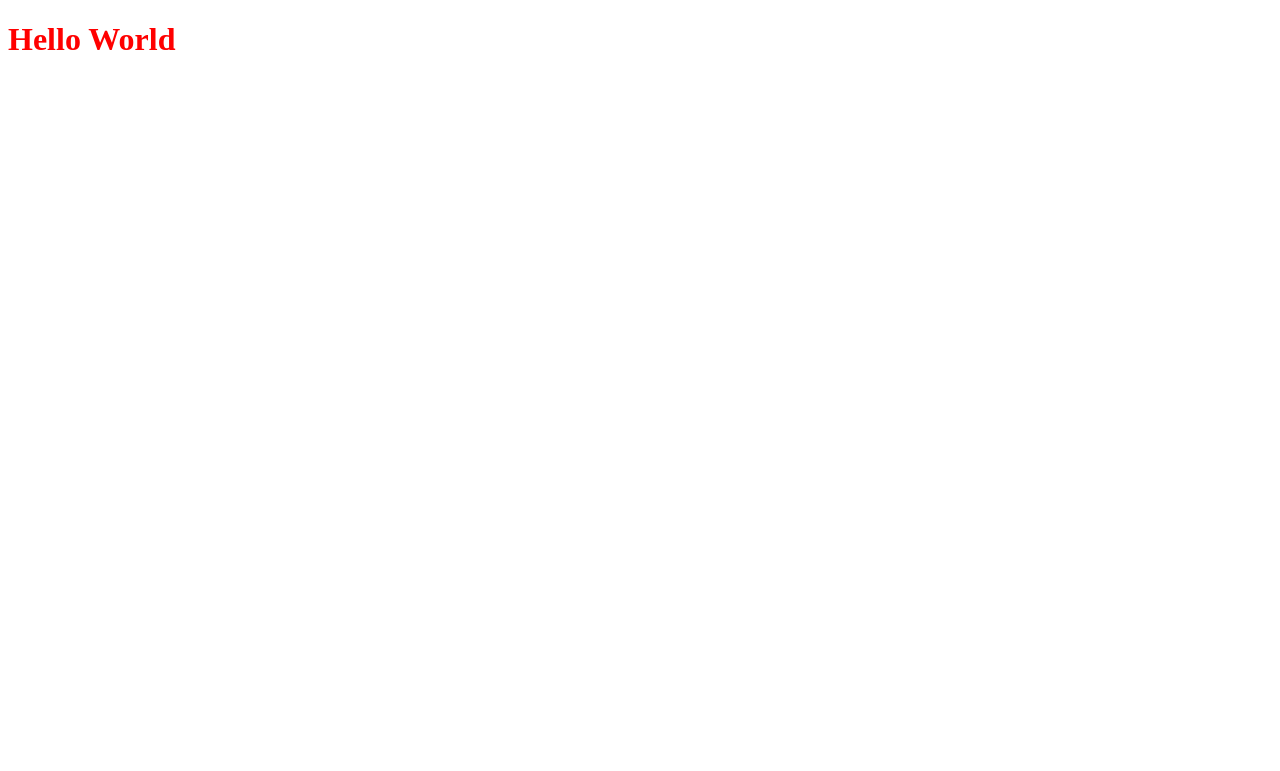
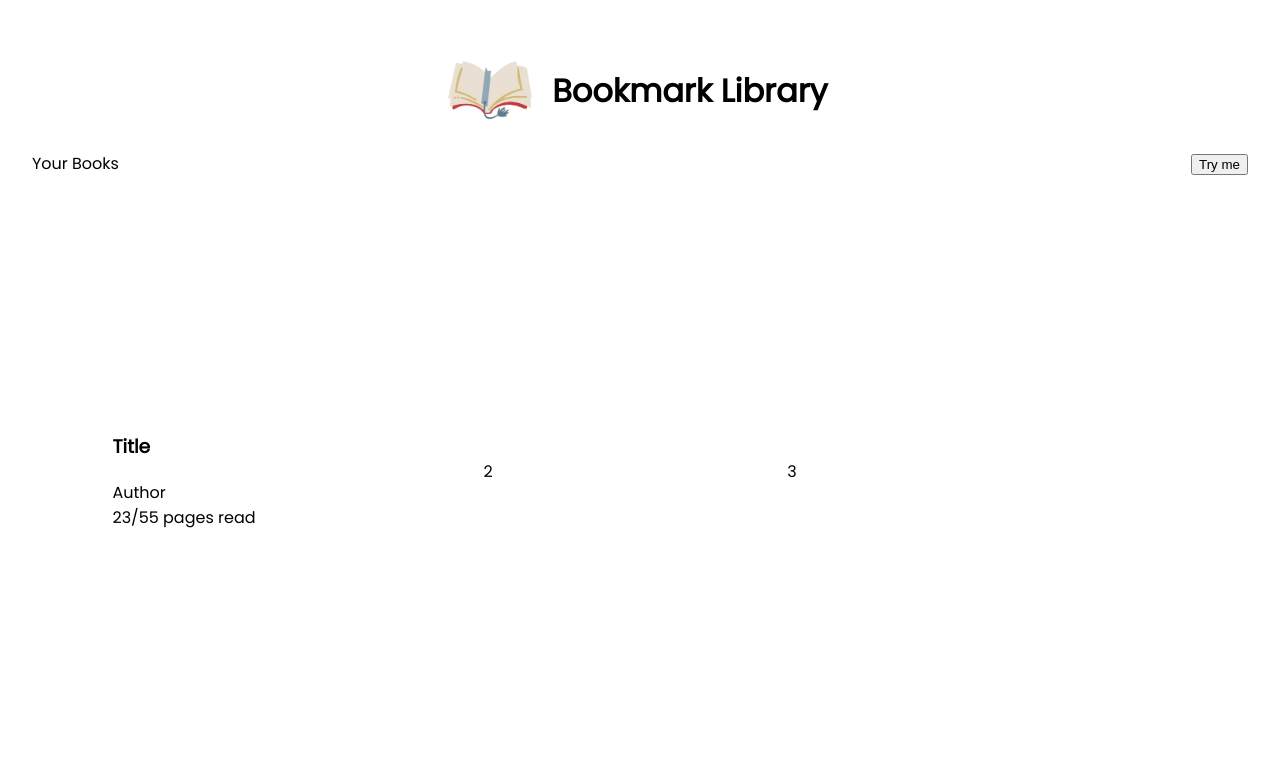
Before and after one commit to SushiBanana/Book-Library, a plain HTML site: page index.html in a window 1280 px wide. Drawn offline with Linux system fonts and the light colour scheme.

Commit message:
Include initial layout

```diff
--- a/index.html
+++ b/index.html
@@ -4,11 +4,33 @@
     <meta charset="UTF-8">
     <meta name="viewport" content="width=device-width, initial-scale=1.0">
     <link rel="stylesheet" href="stylesheet.css">
+    <link rel="stylesheet" href="https://cdnjs.cloudflare.com/ajax/libs/font-awesome/6.5.2/css/all.min.css"
+        integrity="sha512-SnH5WK+bZxgPHs44uWIX+LLJAJ9/2PkPKZ5QiAj6Ta86w+fsb2TkcmfRyVX3pBnMFcV7oQPJkl9QevSCWr3W6A==" crossorigin="anonymous"
+        referrerpolicy="no-referrer" />
     <script src="script.js" defer></script>
     <title>Book Library</title>
 </head>
 
 <body>
-    <h1>Hello World</h1>
+    <div class="container">
+        <header>
+            <img class="book-image" src="./images/IMG_2412-removebg-preview.png">
+            <h1>Bookmark Library</h1>
+        </header>
+        <div class="title">Your Books</div>
+        <div class="button">
+            <button id="addBookButton">Try me</button>
+        </div>
+        <main id="books">
+            <div class="book">
+                <h3>Title</h3>
+                <div>Author</div>
+                <div>23/55 pages read</div>
+            </div>
+            <div class="book">2</div>
+            <div class="book">3</div>
+
+        </main>
+    </div>
 </body>
 </html>
--- a/script.js
+++ b/script.js
@@ -1 +1,28 @@
-console.log("yes")
+const myLibrary = []
+const addBookButton = document.getElementById("addBookButton")
+
+function Book(title, author, dateRead, pagesRead, totalPages) {
+    this.title = title;
+    this.author = author;
+    this.dateRead = dateRead;
+    this.pagesRead = pagesRead;
+    this.totalPages = totalPages;
+    this.isRead = isReadYet(pagesRead, totalPages)
+}
+
+function printBook(book) {
+    console.log(`title: ${book.title}`)
+}
+
+function addBookToLibrary(book) {
+    myLibrary.push(book);
+}
+
+function isReadYet (pagesRead, totalPages) {
+    return pagesRead === totalPages;
+}
+const book1 = new Book("storyOfMyLife", "alysha", "7/6/2024", 22, 23)
+
+addBookButton.addEventListener("click", () => {
+    addBookButton.style.color = "red";
+})
--- a/stylesheet.css
+++ b/stylesheet.css
@@ -1,3 +1,54 @@
-h1 {
-    color:red;
+@font-face {
+    font-family: 'Poppins';
+    src: url(/font/Poppins-Regular.ttf);
 }
+
+html, body {
+    padding: 0;
+    margin: 0;
+    height: 100%;
+    box-sizing: border-box;
+    font-family: 'Poppins', 'Times New Roman', Times, serif;
+}
+
+.container {
+    padding: 2rem;
+    display: grid;
+    box-sizing: border-box;
+    grid-template: 1fr min-content 5fr / 1fr 1fr;
+    height: 100%;
+}
+
+header {
+    grid-area: 1 / 1 / 2 / 3;
+    justify-self: center;
+    align-self: center;
+    display: grid;
+    grid-template-columns: 1fr 3fr;
+}
+
+.book-image {
+    height: 6rem;
+}
+
+header > h1 {
+    justify-self: center;
+    align-self: center;
+}
+
+.button {
+    justify-self: end;
+}
+
+main {
+    grid-area: 3 / 1 / 4 / 3;
+    justify-self: center;
+}
+
+#books {
+    display: grid;
+    width: 100%;
+    grid-template-columns: repeat(auto-fill, minmax(250px, 1fr));
+    justify-items: center;
+    align-items: center;
+}
```
Also changed, not shown: font/Poppins-Regular.ttf (added), images/IMG_2412-removebg-preview.png (added).
